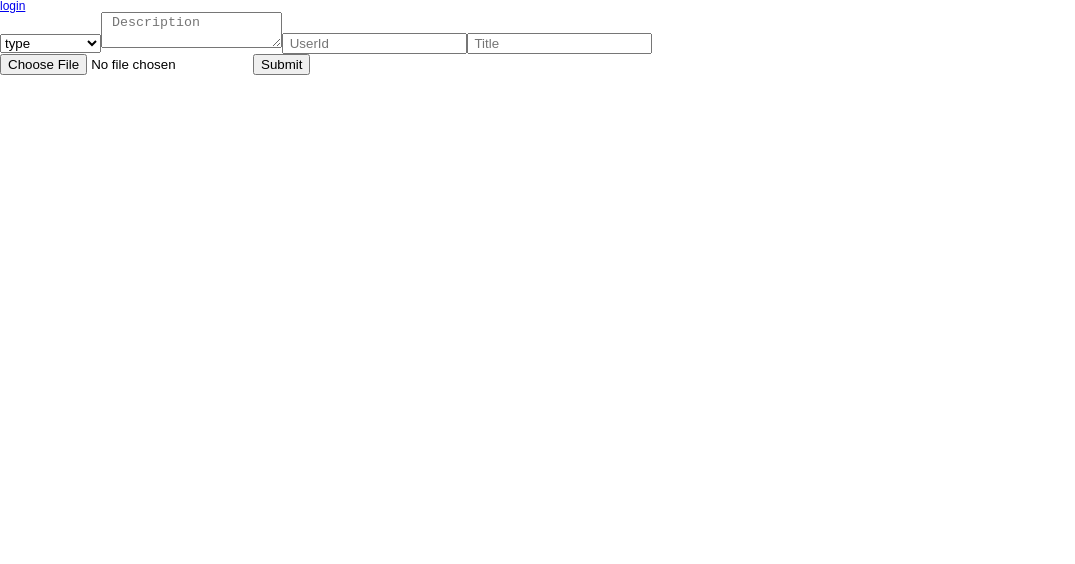
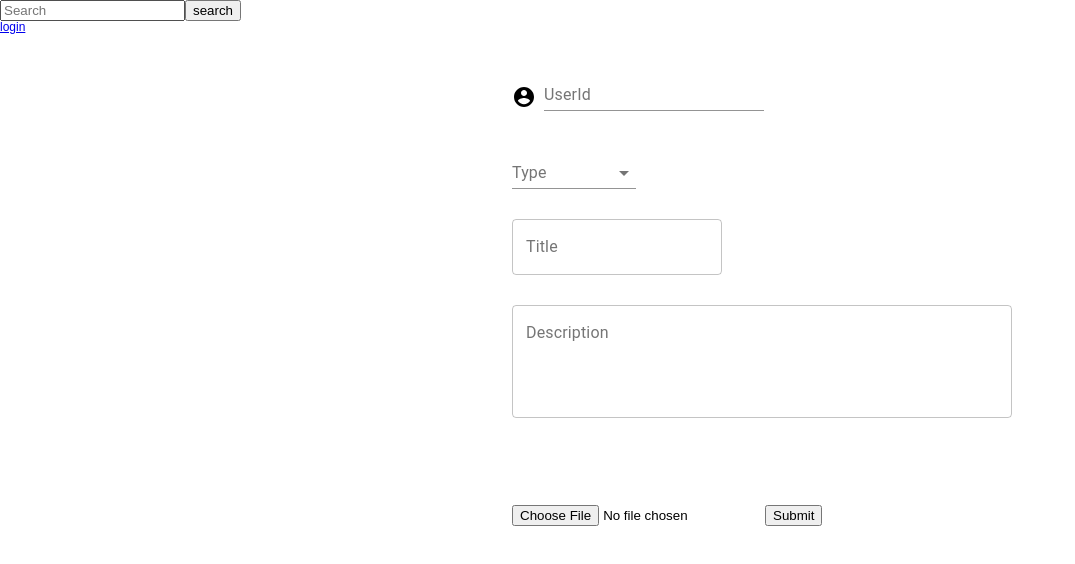
Before and after one commit to together-project-5/MERAKI_Academy_Project_5, a React (Create React App) app in the folder frontend/: page /createPost in a window 1280 px wide. Shown: the top 564 px of the page, without its empty margins (0-1075 px from the left). Built offline with nearby package versions, Linux system fonts and the light colour scheme.

Commit message:
editing styling

```diff
--- a/frontend/src/App.js
+++ b/frontend/src/App.js
@@ -7,15 +7,17 @@ import { Header } from "./components/header/index";
 import GetFavorites from "./components/favorite/favorite";
 import Archive from "./components/archive/index";
 import postList from "./components/main/postList";
-import Upload from "./components/upload";
 // import AllPost from "./components/allPost/index";
 import Main from "./components/main/index";
 import  MyProfile from "./components/myProfile/index";
 import EditProfile from "./components/user/editProfile"
+import Upload from "./components/upload/upload";
+
+
 const App = () => {
   return (
     <>
-      <Route path="/" component={Header} />
+      <Route  path="/" component={Header} />
       <Route exact path="/" component={Main} />
       <Route exact path="/" component={GetPost} />
       <Route path="/profile" component={MyProfile} />
--- a/frontend/src/components/header/index.js
+++ b/frontend/src/components/header/index.js
@@ -31,7 +31,23 @@ export const Header = () => {
     <>
       <form onSubmit={handleSubmit}>
         <div className="navBar">
-          <div className="headerLeftNavBar"></div>
+          <div className="headerLeftNavBar">
+            <input
+              className="headerSearch-bar"
+              onChange={(e) => {
+                search = e.target.value;
+              }}
+              placeholder="Search"
+            />
+            <button
+              className="headerSearch-button"
+              onClick={(e) => {
+                searchPost();
+              }}
+            >
+              search
+            </button>
+          </div>
 
           {localStorage.getItem("token") ? (
             <div className="headerLeftNavBar">
--- a/frontend/src/components/upload.js
+++ /dev/null
@@ -1,99 +0,0 @@
-import React, { useState } from "react";
-import { Image } from 'cloudinary-react';
-import axios from "axios";
-import { useDispatch, useSelector } from "react-redux";
-
-
-const Upload = () => {
-    const [fileInputState, setFileInputState] = useState('')
-    const [selectedFile, setSelectedFile] = useState('')
-    const [previewSource, setPreviewSource] = useState()
-    const [post, setPost] = useState({});
-
-    const dispatch = useDispatch();
-
-    const state = useSelector((state) => {
-        return {
-            posts: state.posts.posts,
-        };
-    });
-    const handleChange = (e) => {
-        setPost({ ...post, [e.target.name]: e.target.value });
-    };
-
-    const handleFileInputChange = (e) => {
-        const file = e.target.files[0];
-        previewFile(file)
-
-    }
-
-    const previewFile = (file) => {
-        const reader = new FileReader();
-        reader.readAsDataURL(file)
-        reader.onloadend = () => {
-            setPreviewSource(reader.result)
-        }
-    };
-    const handleSubmitFile = (e) => {
-        e.preventDefault();
-        if (!previewSource) return;
-        uploadImage(previewSource)
-        // const reader = new FileReader();
-        // reader.readAsDataURL(selectedFile);
-    }
-
-    const uploadImage = async (base64EncodedImage) => {
-        try {
-            await fetch('http://localhost:5000/post/api/upload', {
-                method: 'post',
-                body: JSON.stringify({ data: base64EncodedImage ,post:post }),
-                headers: { 'Content-type': 'application/json' },
-            }).then((result) => {
-                console.log("result", result);
-            })
-        } catch (error) {
-            console.error(error)
-        }
-    }
-    return (
-        <div>
-            <div className="createPostStyle">
-                <form >
-                    <select className="postType" name="type" onChange={handleChange}>
-                        <option>type</option>
-                        <option value="programming">programming</option>
-                        <option value="sport">sport</option>
-                        <option value="english">english</option>
-                        <option value="cook">cook</option>
-                    </select>
-                    <textarea
-                        name="description"
-                        className="createPosTextArea"
-                        placeholder=" Description"
-                        onChange={handleChange}
-                    />
-                    <input
-                        name="userId"
-                        type="text"
-                        placeholder=" UserId"
-                        onChange={handleChange}
-                    />
-                    <input
-                        name="title"
-                        type="text"
-                        placeholder=" Title"
-                        onChange={handleChange}
-                    />
-                </form>
-            </div>
-            <input type="file" name="image" onChange=
-                {handleFileInputChange} value={fileInputState} />
-            <button onClick={handleSubmitFile}>Submit</button>
-            {previewSource && (
-                <img src={previewSource} alt="chosen"
-                    style={{ height: '300px' }} />
-            )}
-        </div>
-    )
-}
-export default Upload;
--- /dev/null
+++ b/frontend/src/components/upload/upload.css
@@ -0,0 +1,36 @@
+.typePosts{
+    margin-top: 30px;
+    margin-left: 40%;
+
+}
+.descriptionPosts{
+    margin-top: 30px;
+    margin-left: 40%;
+}
+.MuiOutlinedInput-multiline-d {
+    width: 500px;
+    height: 100px;
+
+}
+.UserIdPosts{
+    margin-top: 30px;
+    margin-left: 40%;
+
+}
+.UserId{
+    margin-top: 75px;
+    margin-left: 40%;
+
+}
+.TitlePosts{
+    margin-top: 30px;
+    margin-left: 40%;
+
+}
+.uploadImg{
+    margin-top: 100px;
+    margin-left: 40%;
+}
+.MuiSelect-select.MuiSelect-select {
+    width: 100px;
+}
--- /dev/null
+++ b/frontend/src/components/upload/upload.js
@@ -0,0 +1,142 @@
+import React, { useState } from "react";
+import { Image } from "cloudinary-react";
+import axios from "axios";
+import { useDispatch, useSelector } from "react-redux";
+import uploadd from "./upload.css";
+import TextField from "@material-ui/core/TextField";
+import Grid from "@material-ui/core/Grid";
+import AccountCircle from "@material-ui/icons/AccountCircle";
+import InputLabel from "@material-ui/core/InputLabel";
+import MenuItem from "@material-ui/core/MenuItem";
+import FormControl from "@material-ui/core/FormControl";
+import Select from "@material-ui/core/Select";
+
+const Upload = () => {
+  const [fileInputState, setFileInputState] = useState("");
+  const [selectedFile, setSelectedFile] = useState("");
+  const [previewSource, setPreviewSource] = useState();
+  const [post, setPost] = useState({});
+
+  const dispatch = useDispatch();
+
+  const state = useSelector((state) => {
+    return {
+      posts: state.posts.posts,
+    };
+  });
+  const handleChange = (e) => {
+    setPost({ ...post, [e.target.name]: e.target.value });
+  };
+
+  const handleFileInputChange = (e) => {
+    const file = e.target.files[0];
+    previewFile(file);
+  };
+
+  const previewFile = (file) => {
+    const reader = new FileReader();
+    reader.readAsDataURL(file);
+    reader.onloadend = () => {
+      setPreviewSource(reader.result);
+    };
+  };
+  const handleSubmitFile = (e) => {
+    e.preventDefault();
+    if (!previewSource) return;
+    uploadImage(previewSource);
+    // const reader = new FileReader();
+    // reader.readAsDataURL(selectedFile);
+  };
+
+  const uploadImage = async (base64EncodedImage) => {
+    try {
+      await fetch("http://localhost:5000/post/api/upload", {
+        method: "post",
+        body: JSON.stringify({ data: base64EncodedImage, post: post }),
+        headers: { "Content-type": "application/json" },
+      }).then((result) => {
+        console.log("result", result);
+      });
+    } catch (error) {
+      console.error(error);
+    }
+  };
+  return (
+    <div>
+      <div className="createPostStyle">
+        <div className="UserIdPosts">
+          <Grid container spacing={1} alignItems="flex-end">
+            <Grid item>
+              <AccountCircle />
+            </Grid>
+            <Grid item>
+              <TextField
+                onChange={handleChange}
+                id="input-with-icon-grid"
+                label="UserId"
+                name="userId"
+              />
+            </Grid>
+          </Grid>
+        </div>
+
+        <form>
+          <div className="typePosts">
+            <FormControl>
+              <InputLabel id="demo-simple-select-label">Type</InputLabel>
+              <Select
+                className="postType"
+                name="type"
+                onChange={handleChange}
+                labelId="demo-simple-select-label"
+                id="demo-simple-select"
+              >
+                <MenuItem value={10}>programming</MenuItem>
+                <MenuItem value={20}>sport</MenuItem>
+                <MenuItem value={30}>english</MenuItem>
+                <MenuItem value={40}>cook</MenuItem>
+              </Select>
+            </FormControl>
+          </div>
+          <div className="TitlePosts">
+            <TextField
+              id="outlined-textarea"
+              label="Title"
+              placeholder="Placeholder"
+              multiline
+              variant="outlined"
+              onChange={handleChange}
+              name="title"
+            />
+          </div>
+
+          <div className="descriptionPosts">
+            <TextField
+              onChange={handleChange}
+              className="MuiOutlinedInput-multiline-d"
+              id="outlined-multiline-static"
+              label="Description"
+              multiline
+              rows={4}
+              variant="outlined"
+              name="description"
+            />
+          </div>
+        </form>
+      </div>
+      <div className="uploadImg">
+        <input
+          type="file"
+          name="image"
+          onChange={handleFileInputChange}
+          value={fileInputState}
+        />
+        <button onClick={handleSubmitFile}>Submit</button>
+        {previewSource && (
+          <img src={previewSource} alt="chosen" style={{ height: "300px" }} />
+        )}
+      </div>
+    </div>
+  );
+};
+export default Upload;
```
